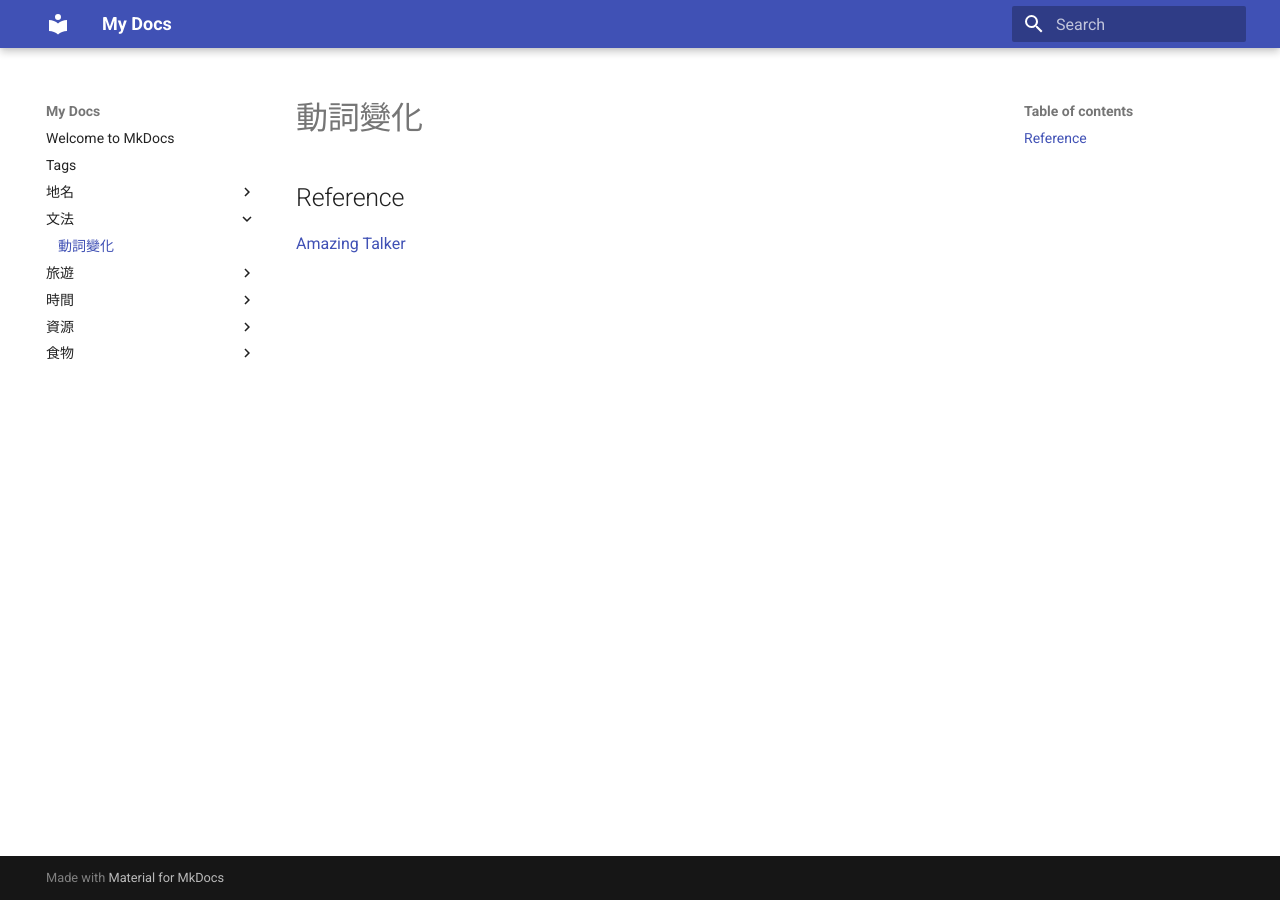
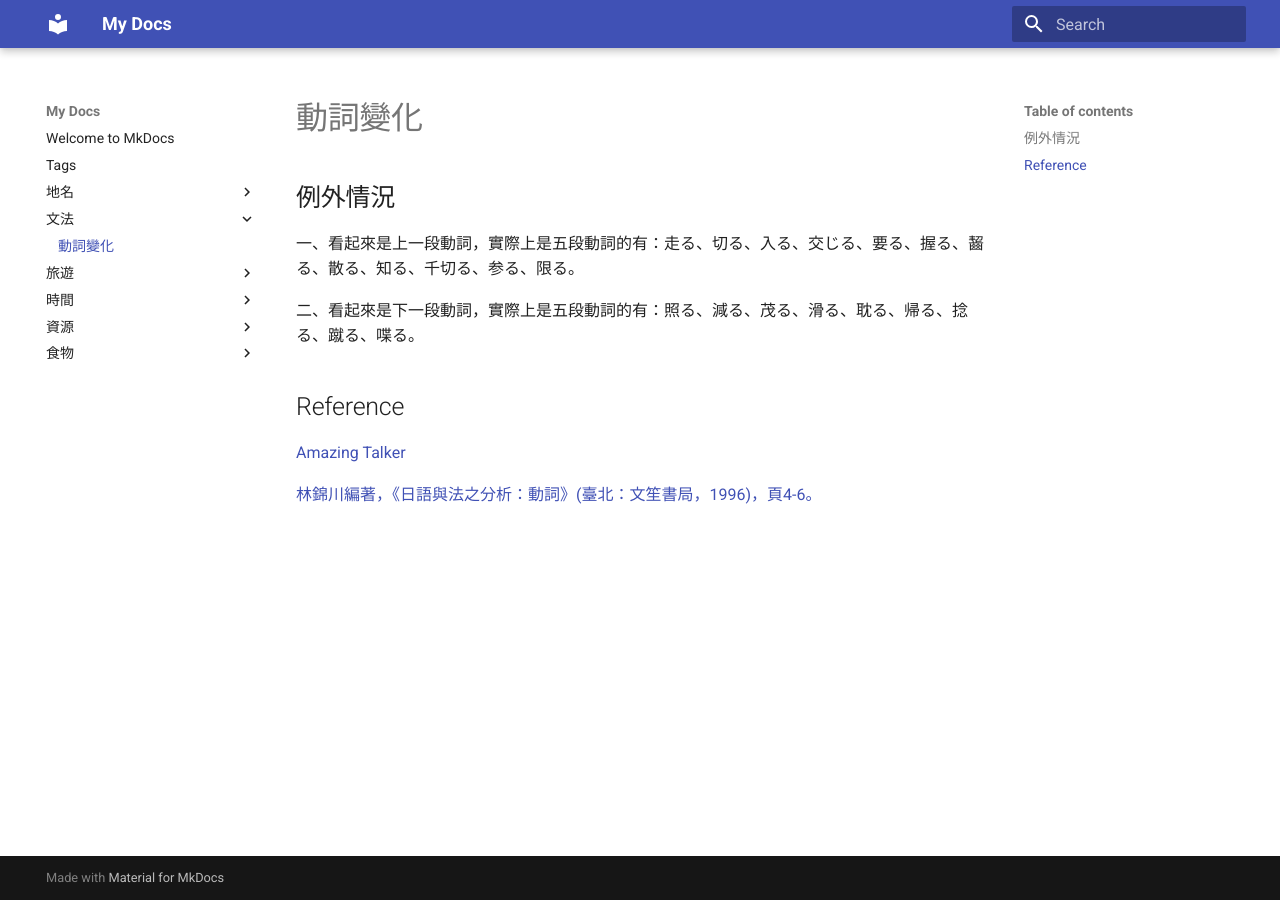
Before and after one commit to luomein/my_jp_dict, an MkDocs documentation site: the page built from docs/文法/動詞變化.md, in a window 1280 px wide. Built offline with MkDocs 1.6.1 and Material for MkDocs 9.7.7, drawn with Linux system fonts in a browser that asks for light colours.

Commit message:
Update 動詞變化.md

```diff
--- a/docs/文法/動詞變化.md
+++ b/docs/文法/動詞變化.md
@@ -1,7 +1,17 @@
 # 動詞變化
+
+## 例外情況
+
+一、看起來是上一段動詞，實際上是五段動詞的有：走る、切る、入る、交じる、要る、握る、齧る、散る、知る、千切る、参る、限る。
+
+二、看起來是下一段動詞，實際上是五段動詞的有：照る、減る、茂る、滑る、耽る、帰る、捻る、蹴る、喋る。
+
+
 
 
 
 ## Reference
 
 [Amazing Talker](https://tw.amazingtalker.com/blog/zh-tw/zh-jap/13609/)
+
+[林錦川編著，《日語與法之分析：動詞》(臺北：文笙書局，1996)，頁4-6。](https://okplaymayday.pixnet.net/blog/post/31536885)
```
